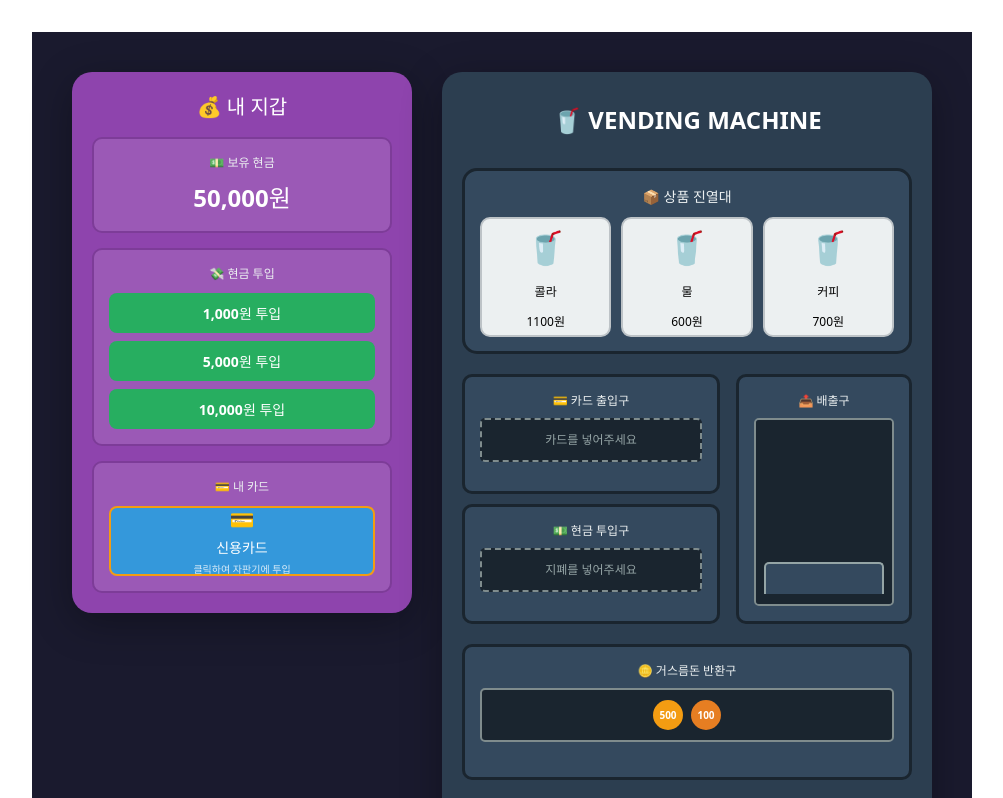
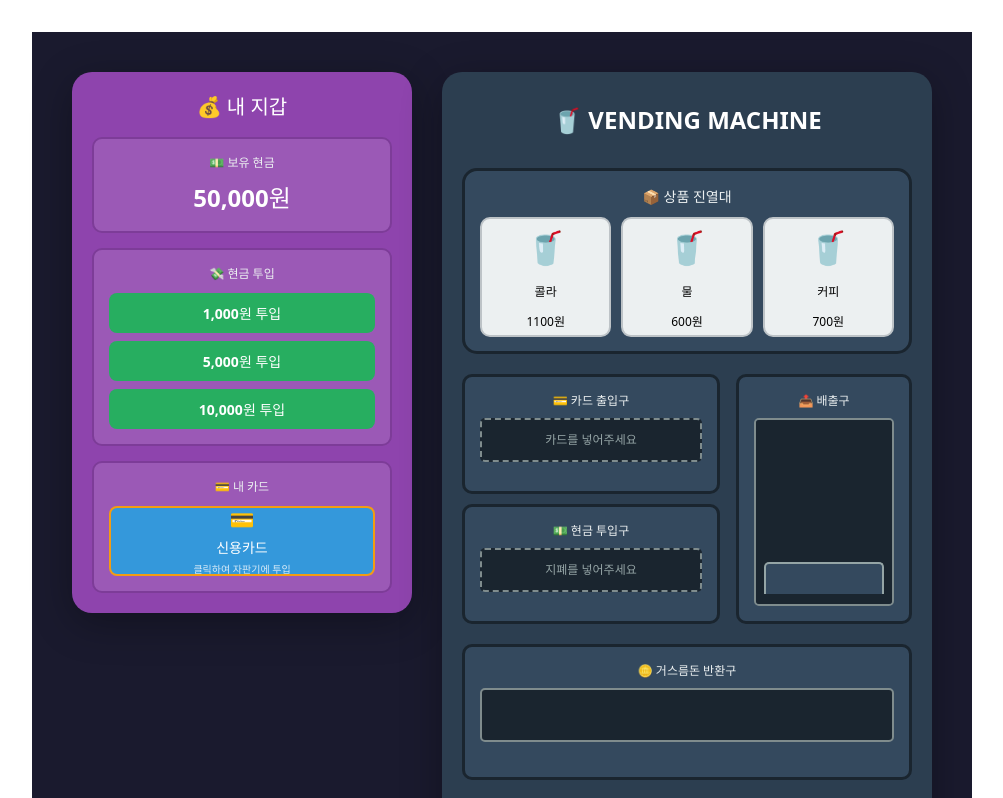
Before and after one commit to TakhyunKim/takhyunkim-vending-machine, a React (Vite) app: page / in a window 1280 px wide. Shown: the top 798 px of the page, without its empty margins (138-1141 px from the left). Built offline with nearby package versions, Linux system fonts and the light colour scheme.

Commit message:
fix: delete unused ui

```diff
--- a/src/page/VendingMachine/ui/ChangeSlot.tsx
+++ b/src/page/VendingMachine/ui/ChangeSlot.tsx
@@ -30,40 +30,7 @@ export function ChangeSlot() {
           gap: "8px",
           border: "2px solid #7f8c8d",
         }}
-      >
-        <div
-          style={{
-            width: "30px",
-            height: "30px",
-            backgroundColor: "#f39c12",
-            borderRadius: "50%",
-            display: "flex",
-            alignItems: "center",
-            justifyContent: "center",
-            fontSize: "10px",
-            fontWeight: "bold",
-            color: "#fff",
-          }}
-        >
-          500
-        </div>
-        <div
-          style={{
-            width: "30px",
-            height: "30px",
-            backgroundColor: "#e67e22",
-            borderRadius: "50%",
-            display: "flex",
-            alignItems: "center",
-            justifyContent: "center",
-            fontSize: "10px",
-            fontWeight: "bold",
-            color: "#fff",
-          }}
-        >
-          100
-        </div>
-      </div>
+      />
     </div>
   );
 }
```
